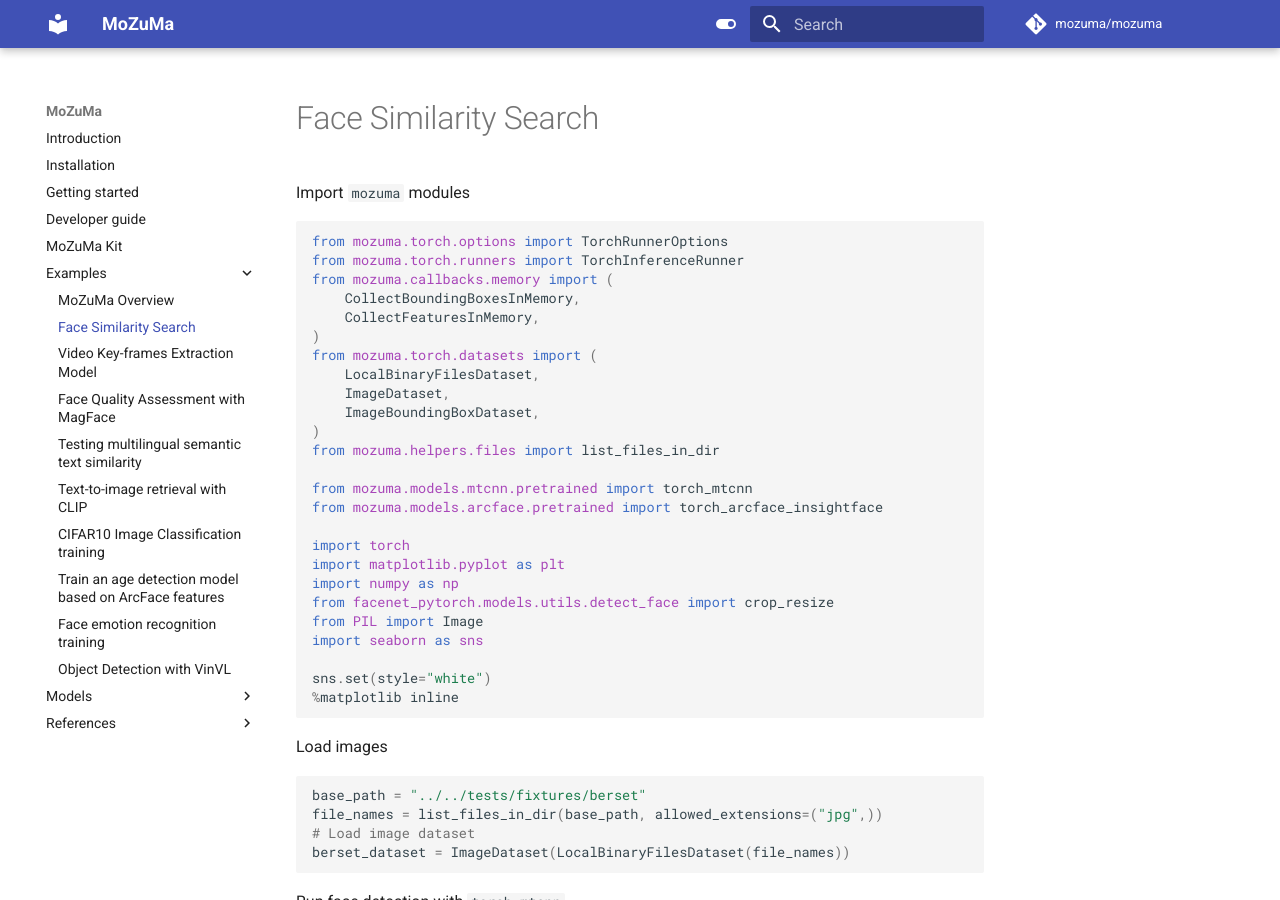
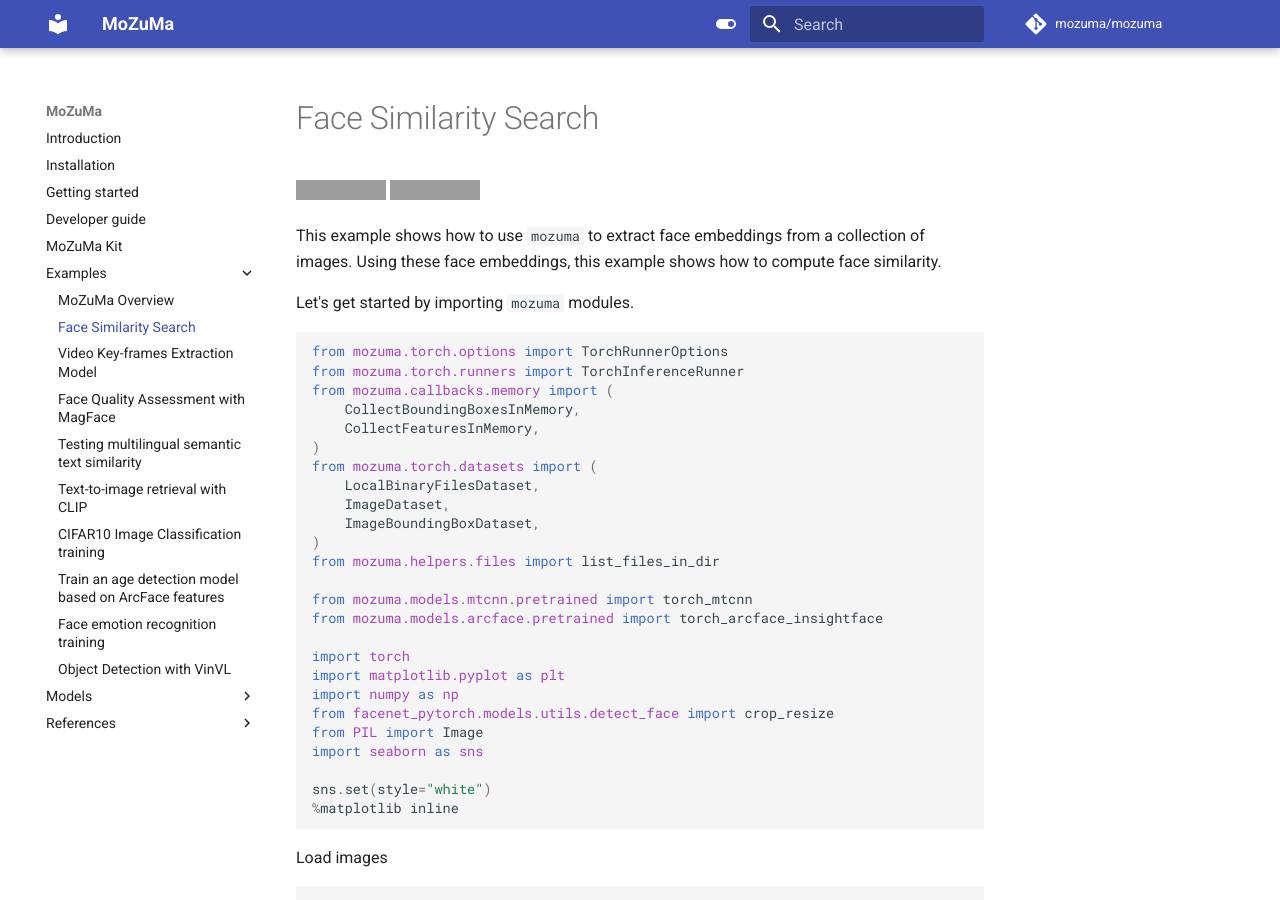
Before and after one commit to mozuma/mozuma, an MkDocs documentation site: the page built from docs/examples/arcface.md, in a window 1280 px wide and 900 px high. Built offline with MkDocs 1.6.1 and Material for MkDocs 9.7.7, drawn with Linux system fonts in a browser that asks for light colours; comment, search, counter and statistics services are not loaded; grey boxes are pictures that could not be loaded.

Commit message:
Add links to ArcFace

````diff
--- a/docs/examples/arcface.md
+++ b/docs/examples/arcface.md
@@ -2,21 +2,31 @@
 jupyter:
   jupytext:
     formats: ipynb,md
-    main_language: python
     text_representation:
       extension: .md
       format_name: markdown
       format_version: '1.3'
-      jupytext_version: 1.14.0
+      jupytext_version: 1.14.1
   kernelspec:
-    display_name: Python 3.7.11 64-bit (conda)
+    display_name: Python 3.7.12
+    language: python
     name: python3
 ---
 
 # Face Similarity Search
 
 
-Import `mozuma` modules
+<a target="_blank" href="https://github.com/mozuma/mozuma/blob/master/docs/examples/arcface.ipynb">
+  <img src="https://img.shields.io/static/v1?label=&message=See%20the%20source%20code&color=blue&logo=github&labelColor=black" alt="See the source code"/>
+</a>
+<a target="_blank" href="https://colab.research.google.com/github/mozuma/mozuma/blob/master/docs/examples/arcface.ipynb">
+  <img src="https://colab.research.google.com/assets/colab-badge.svg" alt="Open In Colab"/>
+</a>
+
+This example shows how to use `mozuma` to extract face embeddings from a collection of images.
+Using these face embeddings, this example shows how to compute face similarity.
+
+Let's get started by importing `mozuma` modules.
 
 ```python
 from mozuma.torch.options import TorchRunnerOptions
````
Also changed, not shown: docs/examples/arcface.ipynb.
